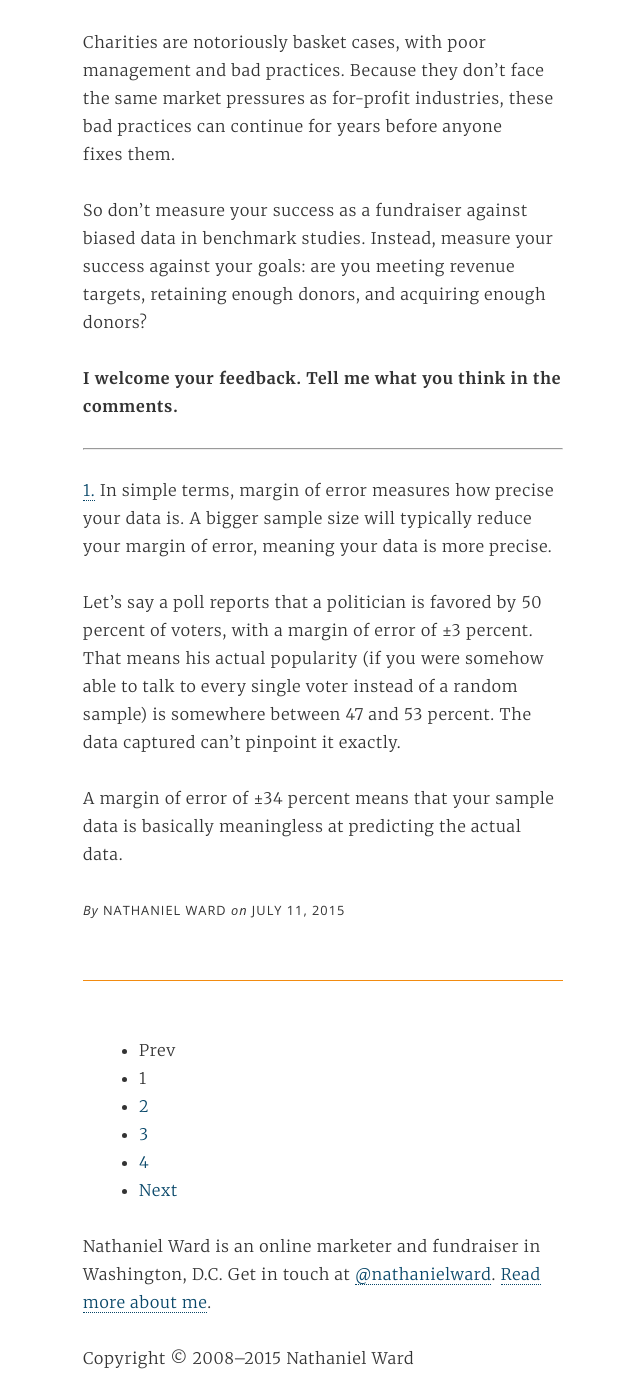
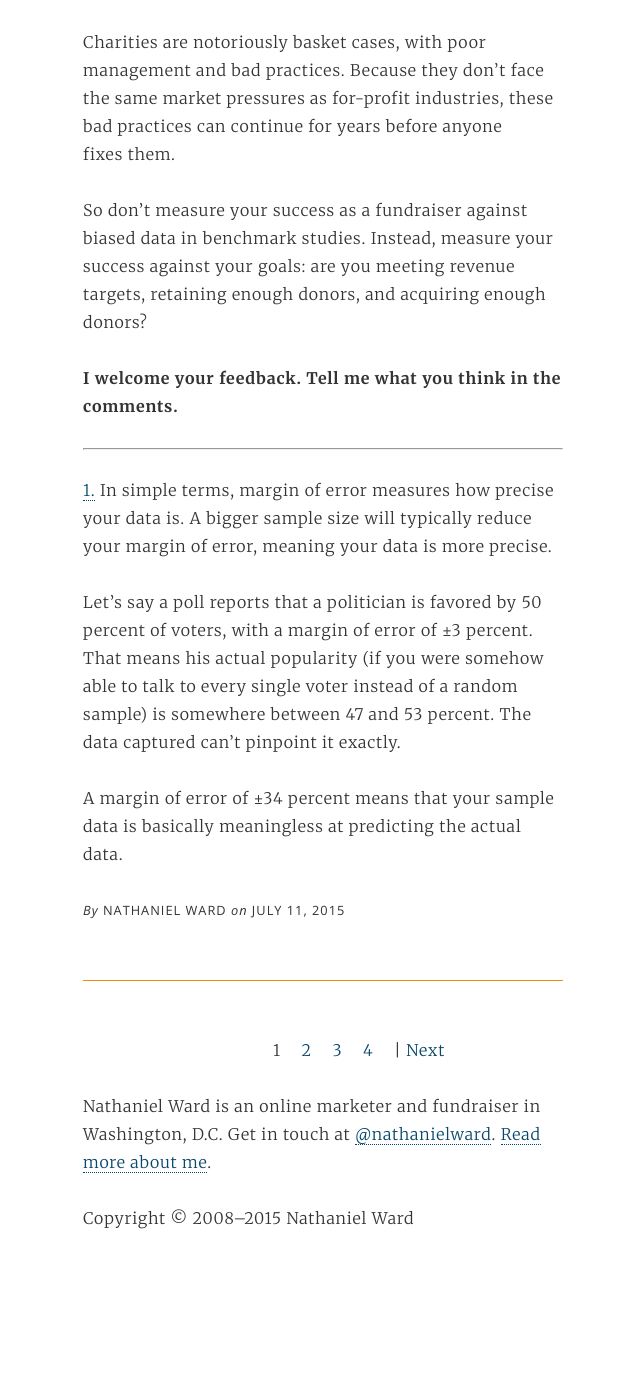
Before and after one commit to nathanielward/nathanielward.github.io, a Jekyll site: the page built from index.html, in a window 1280 px wide and 1400 px high, scrolled down 9492 px. Shown: the whole window, without its empty margins (317-957 px from the left). Built offline with Jekyll 4.4.1, drawn with Linux system fonts in a browser that asks for light colours; Markdown is read by kramdown in place of the engine named in the settings; the list of posts is cut into pages by our own code; after the commit the page ends 10752 px from its top, so only the background shows below that.

Commit message:
Update pagination

```diff
--- a/_sass/ui/_general.scss
+++ b/_sass/ui/_general.scss
@@ -211,13 +211,13 @@ header {
 	font-size: 1em;
 	line-height: $base-spacing-unit;
 	}
-.navigation {
+.pagination {
 	margin: 0;
 	padding: 0;
 	list-style-type: none;
 	text-align: center;
 	}
-.navigation li, .comment-nav li {
+.pagination li, .comment-nav li {
 	display: inline;
 	padding-left: 1em;
 	}
--- a/index.html
+++ b/index.html
@@ -35,7 +35,7 @@ layout: default
 			<li><a href="/page{{ paginator.previous_page }}">Prev</a></li>
 			{% endif %}
 		{% else %}
-			<li><span class="disabled">Prev</span></li>
+			<!-- no previous button-->
 		{% endif %}
 		{% if paginator.page == 1 %}
 			<li><span class="active">1</span></li>
@@ -50,9 +50,9 @@ layout: default
 			{% endif %}
 		{% endfor %}
 		{% if paginator.next_page %}
-			<li><a href="/page{{ paginator.next_page }}">Next</a></li>
+			<li>| <a href="/page{{ paginator.next_page }}">Next</a></li>
 		{% else %}
-			<li><span class="disabled">Next</span></li>
+			<!-- no next button-->
 		{% endif %}
 		</ul>
 	{% endif %}
```
Lines whose indentation alone changed are shown as unchanged.
